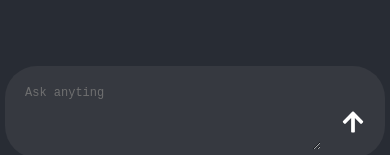
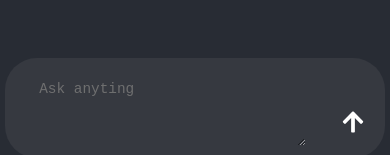
Before and after one commit to kfir571/chatgpt-mock, a React (Create React App) app in the folder chatgpt-mock-app/: page / in a window 390 px wide. Shown: the part 686-841 px from the top of the page. Built offline with nearby package versions, Linux system fonts and the light colour scheme.

Commit message:
Responsive bug fix

```diff
--- a/chatgpt-mock-app/public/index.html
+++ b/chatgpt-mock-app/public/index.html
@@ -3,7 +3,7 @@
   <head>
     <meta charset="utf-8" />
     <link rel="icon" href="%PUBLIC_URL%/favicon.ico" />
-    <meta name="viewport" content="width=device-width, initial-scale=1" />
+    <meta name="viewport" content="width=device-width, initial-scale=1.0, maximum-scale=1.0, user-scalable=no" />
     <meta name="theme-color" content="#000000" />
     <meta
       name="description"
--- a/chatgpt-mock-app/src/App.css
+++ b/chatgpt-mock-app/src/App.css
@@ -167,11 +167,13 @@
   }
 
   .chat-input textarea {
-    font-size: 12px;
+    font-size: 16px;
+    transform: scale(0.9);
   }
 
   .message-item {
-    font-size: 14px;
+    font-size: 16px;
+    transform: scale(0.9);
     max-width: 80%;
   }
 
```
